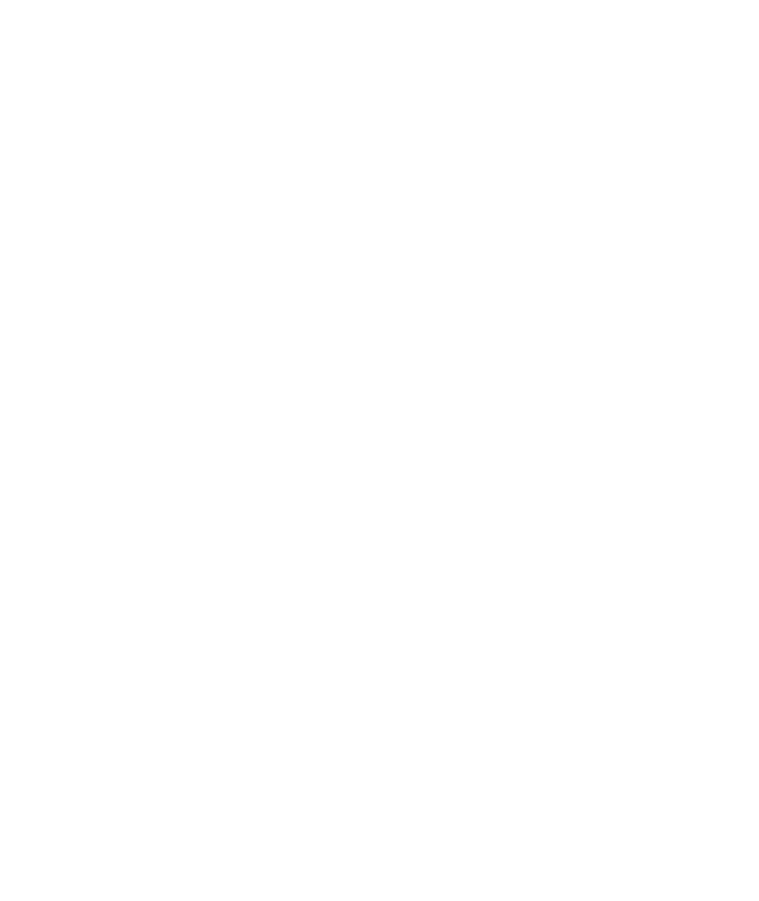
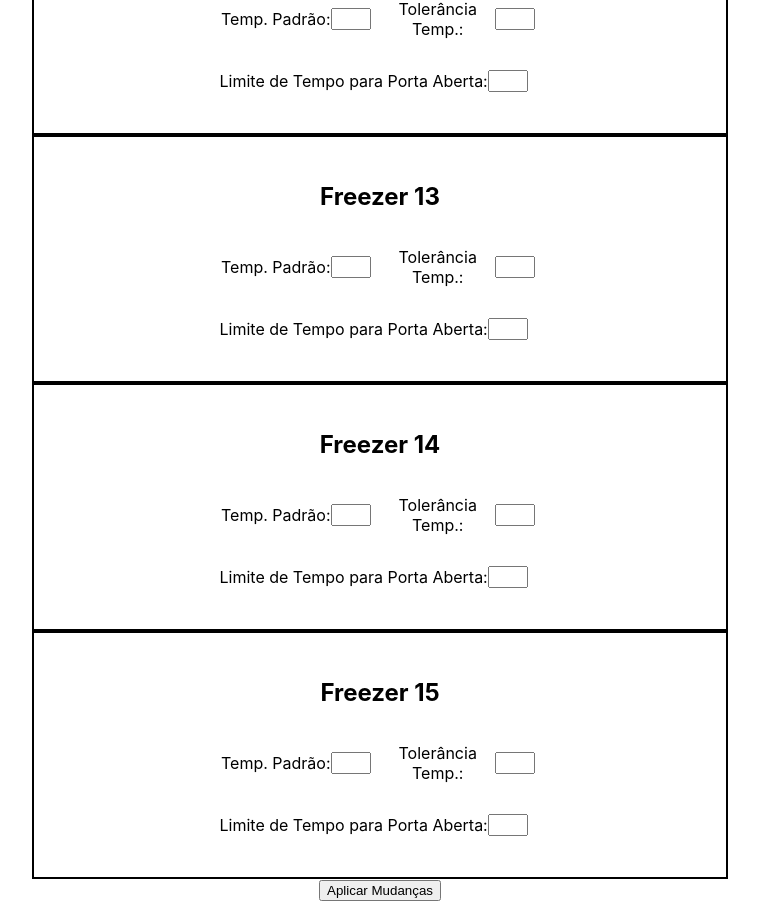
Before and after one commit to Hiagoperoni/CLP-Site, a React (Create React App) app: page /produto/config in a window 1280 px wide. Shown: the part 2997-3898 px from the top of the page, without its empty margins (260-1019 px from the left). Before the commit the page ends 800 px from the top, so only its background shows below. Built offline with nearby package versions, Linux system fonts and the light colour scheme.

Commit message:
Pre configuração da pagina de config

```diff
--- a/src/App.css
+++ b/src/App.css
@@ -115,3 +115,39 @@
   width: 70%;
   margin-bottom: 1%;
 }
+
+.freezerConfig {
+  display: flex;
+  flex-direction: column;
+  justify-content: space-between;
+  align-items: center;
+  border: 2px solid black;
+  padding-bottom: 2%;
+  padding: 2%;
+  width: 50%;
+}
+
+.divTempConfig {
+  display: flex;
+  flex-direction: row;
+}
+
+.labelConfigFreezer {
+  display: flex;
+  width: 100%;
+  align-items: center;
+  justify-content: center;
+  margin-right: 2%;
+}
+
+.inputConfig {
+  font-size: medium;
+  height: 1em;
+  width: 2em;
+}
+
+.freezerPageConfig {
+  display: flex;
+  flex-direction: column;
+  align-items: center;
+}
--- a/src/app/frontEnd/Pages/config.js
+++ b/src/app/frontEnd/Pages/config.js
@@ -1,11 +1,38 @@
 import React from 'react';
 import HeaderComp from '../Components/HeaderComp';
+import gerarFreezers from '../../backEnd/teste/gerarFreezers';
 
 function Config() {
   return(
     <main>
       <HeaderComp />
       <h1>Página de Configuração</h1>
+      <div className="freezerPageConfig">
+        {
+          gerarFreezers.map((cadaFreezer) => {
+            return (
+              <section key={ cadaFreezer.id } className="freezerConfig">
+                <h2>Freezer { cadaFreezer.id }</h2>
+                <div className="divTempConfig">
+                  <label className="labelConfigFreezer">
+                    <p>Temp. Padrão:</p>
+                    <input type="number" className="inputConfig"/>
+                  </label>
+                  <label className="labelConfigFreezer">
+                    <p>Tolerância Temp.:</p>
+                    <input type="number" className="inputConfig"/>
+                  </label>
+                </div>
+                <label className="labelConfigFreezer">
+                  <p>Limite de Tempo para Porta Aberta:</p>
+                  <input type="number" className="inputConfig"/>
+                </label>
+              </section>
+            )
+          })
+        }
+      </div>
+      <button type="button">Aplicar Mudanças</button>
     </main>
   )
 }
```
Also changed, not shown: src/logo.svg (deleted).
